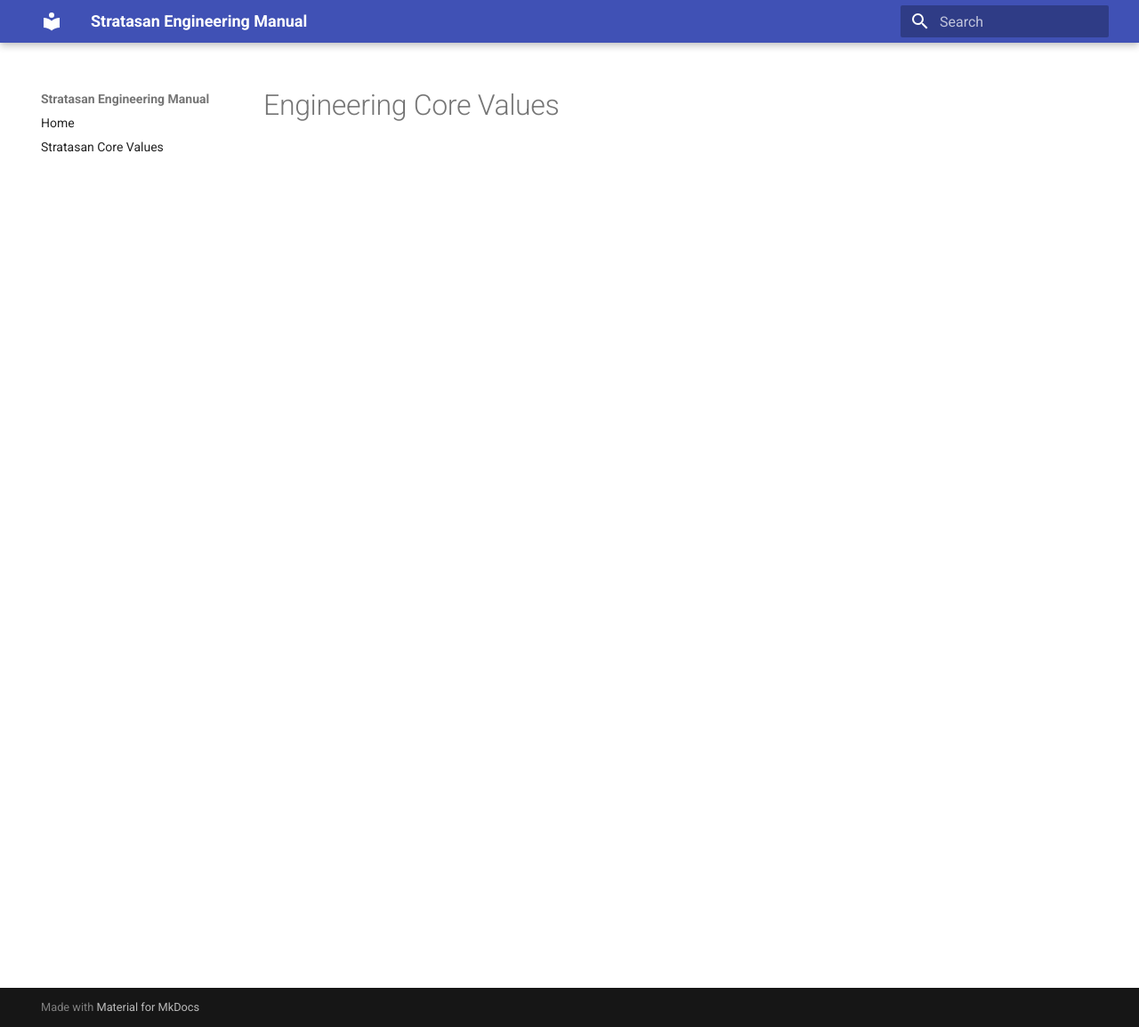
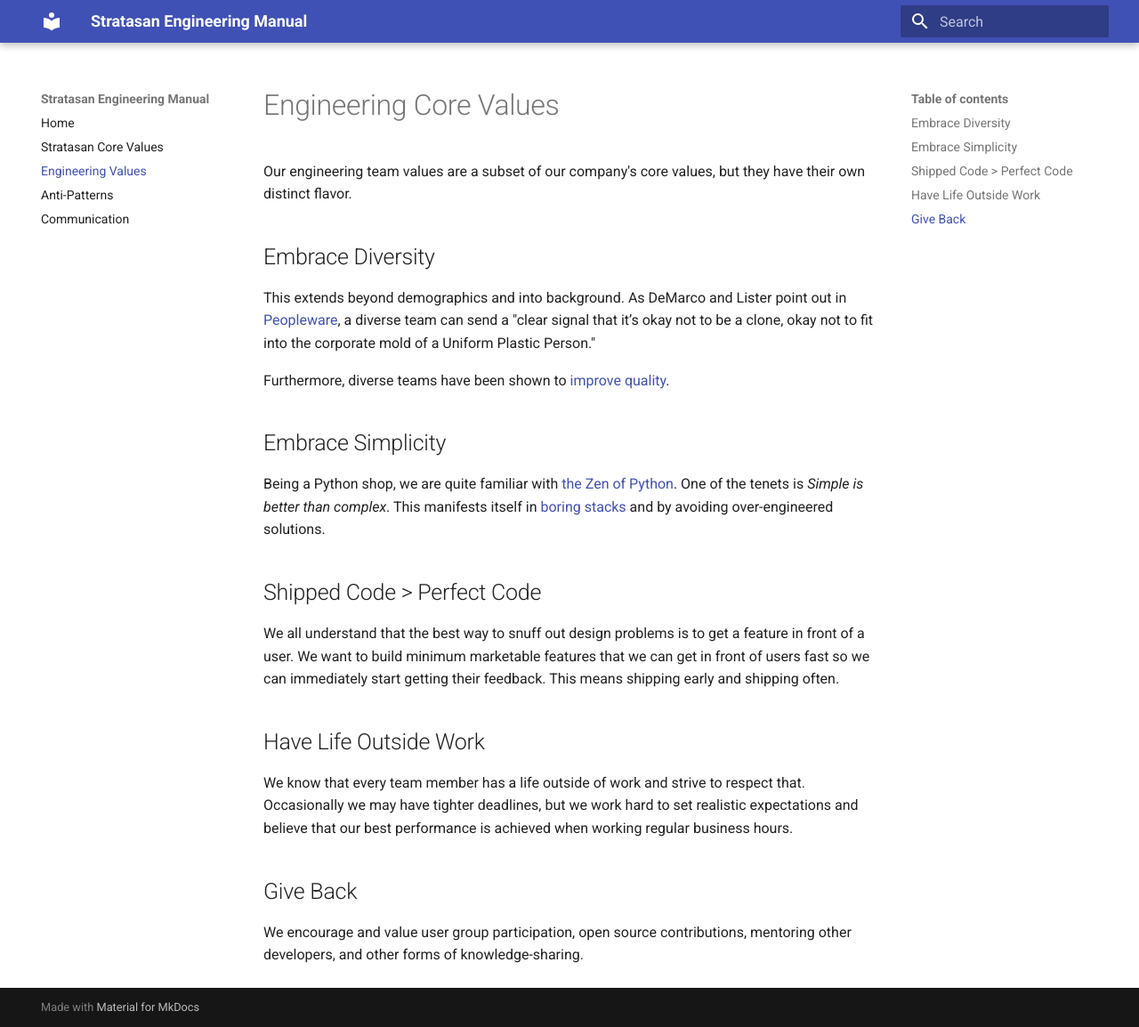
Before and after one commit to stratasan/engineering, an MkDocs documentation site: the page built from docs/engineering_core_values.md, in a window 1280 px wide and 1154 px high. Shown: the whole window at 89% size. Built offline with MkDocs 1.6.1 and Material for MkDocs 9.7.7, drawn with Linux system fonts in a browser that asks for light colours; old or Windows-style settings are respelled for this version of MkDocs.

Commit message:
First pass.

```diff
--- a/docs/engineering_core_values.md
+++ b/docs/engineering_core_values.md
@@ -1 +1,36 @@
 # Engineering Core Values
+
+Our engineering team values are a subset of our company's core values, but they have their own distinct flavor.
+
+## Embrace Diversity
+
+This extends beyond demographics and into background. As DeMarco and Lister point out in [Peopleware](https://www.amazon.com/s?ie=UTF8&field-keywords=peopleware&index=blended&link_code=qs&sourceid=Mozilla-search&tag=wwwcanoniccom-20),
+a diverse team can send a "clear signal that it’s okay not to be a clone, okay not to fit into the corporate mold of a Uniform Plastic Person."
+
+Furthermore, diverse teams have been shown to [improve quality](http://www.npr.org/2014/03/21/292225798/does-diversity-on-research-team-improve-quality-of-science).
+
+## Embrace Simplicity
+
+Being a Python shop, we are quite familiar with [the Zen of Python](https://www.python.org/dev/peps/pep-0020/).
+One of the tenets is _Simple is better than complex_. This manifests itself in
+[boring stacks](http://www.expatsoftware.com/Articles/happiness-is-a-boring-stack.html)
+and by avoiding over-engineered solutions.
+
+## Shipped Code > Perfect Code
+
+We all understand that the best way to snuff out design problems is to get a
+feature in front of a user. We want to build minimum marketable features that we
+can get in front of users fast so we can immediately start getting their
+feedback. This means shipping early and shipping often.
+
+## Have Life Outside Work
+
+We know that every team member has a life outside of work and strive to respect
+that. Occasionally we may have tighter deadlines, but we work hard to set
+realistic expectations and believe that our best performance is achieved when
+working regular business hours.
+
+## Give Back
+
+We encourage and value user group participation, open source contributions, mentoring other
+developers, and other forms of knowledge-sharing.
--- a/mkdocs.yml
+++ b/mkdocs.yml
@@ -2,4 +2,7 @@ site_name: Stratasan Engineering Manual
 pages:
     - Home: index.md
     - Stratasan Core Values: core_values.md
+    - Engineering Values: engineering_core_values.md
+    - Anti-Patterns: engineering_anti_patterns.md
+    - Communication: how_we_communicate.md
 theme: material
```
Also changed, not shown: docs/engineering_anti_patterns.md (added, +19 -0 lines), docs/how_we_communicate.md (added, +33 -0 lines).
